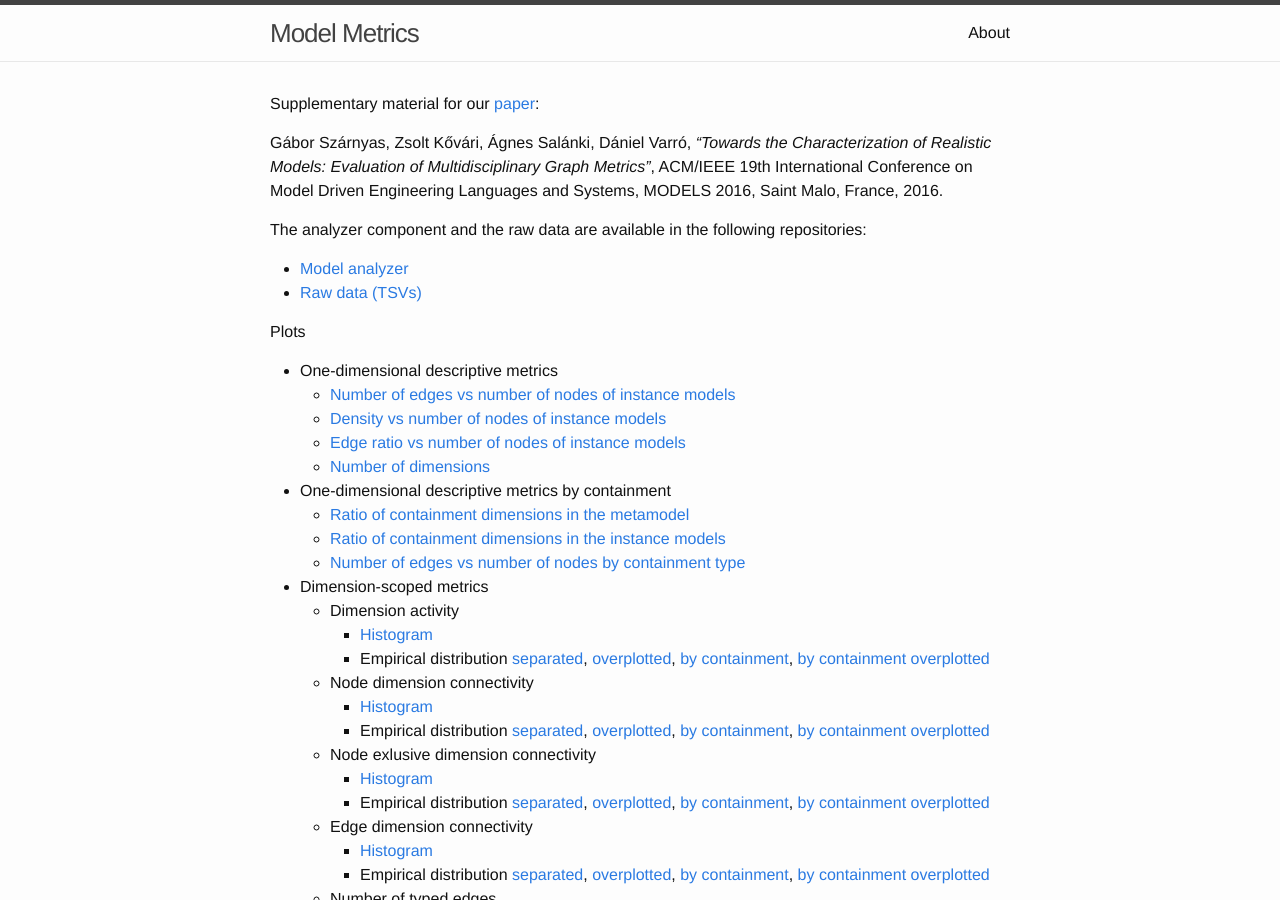
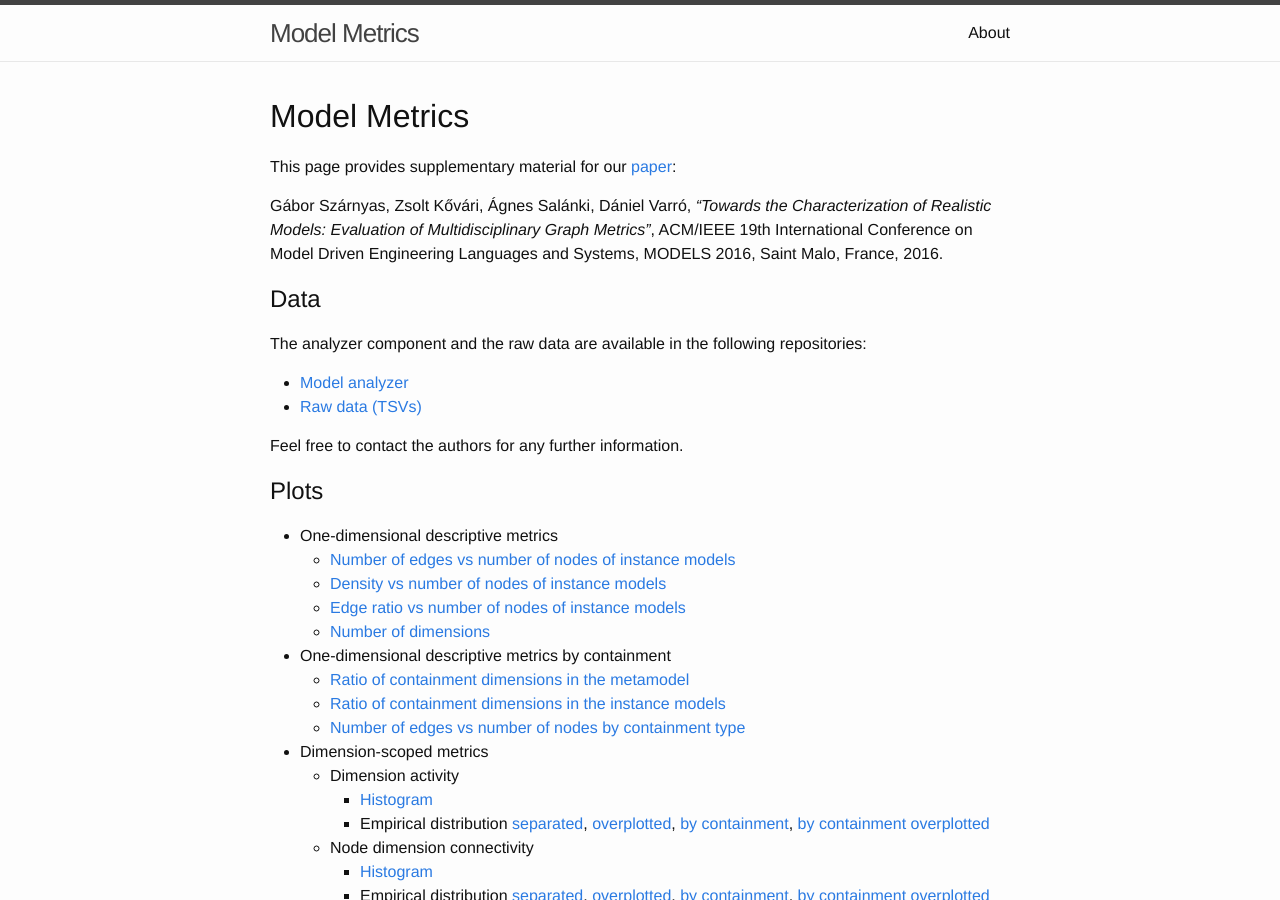
Before and after one commit to FTSRG/model-metrics, a Jekyll site: the page built from index.md, in a window 1280 px wide and 900 px high. Built offline with Jekyll 4.4.1, drawn with Linux system fonts in a browser that asks for light colours.

Commit message:
Page updated

```diff
--- a/index.md
+++ b/index.md
@@ -2,15 +2,22 @@
 layout: default
 ---
 
-Supplementary material for our [paper](https://inf.mit.bme.hu/research/publications/towards-characterization-realistic-models-evaluation-multidisciplinary-graph-m):
+# Model Metrics
+
+This page provides supplementary material for our [paper](https://inf.mit.bme.hu/research/publications/towards-characterization-realistic-models-evaluation-multidisciplinary-graph-m):
 
 Gábor Szárnyas, Zsolt Kővári, Ágnes Salánki, Dániel Varró, _"Towards the Characterization of Realistic Models: Evaluation of Multidisciplinary Graph Metrics"_, ACM/IEEE 19th International Conference on Model Driven Engineering Languages and Systems, MODELS 2016, Saint Malo, France, 2016.
 
+## Data
+
 The analyzer component and the raw data are available in the following repositories:
+
 * [Model analyzer](https://github.com/FTSRG/model-analyzer)
 * [Raw data (TSVs)](https://gitlab.com/FTSRG/model-metrics-data)
 
-#### Plots
+Feel free to contact the authors for any further information.
+
+## Plots
 
 * One-dimensional descriptive metrics
   * [Number of edges vs number of nodes of instance models](diagrams/general/nodes_vs_edges.pdf)
```
